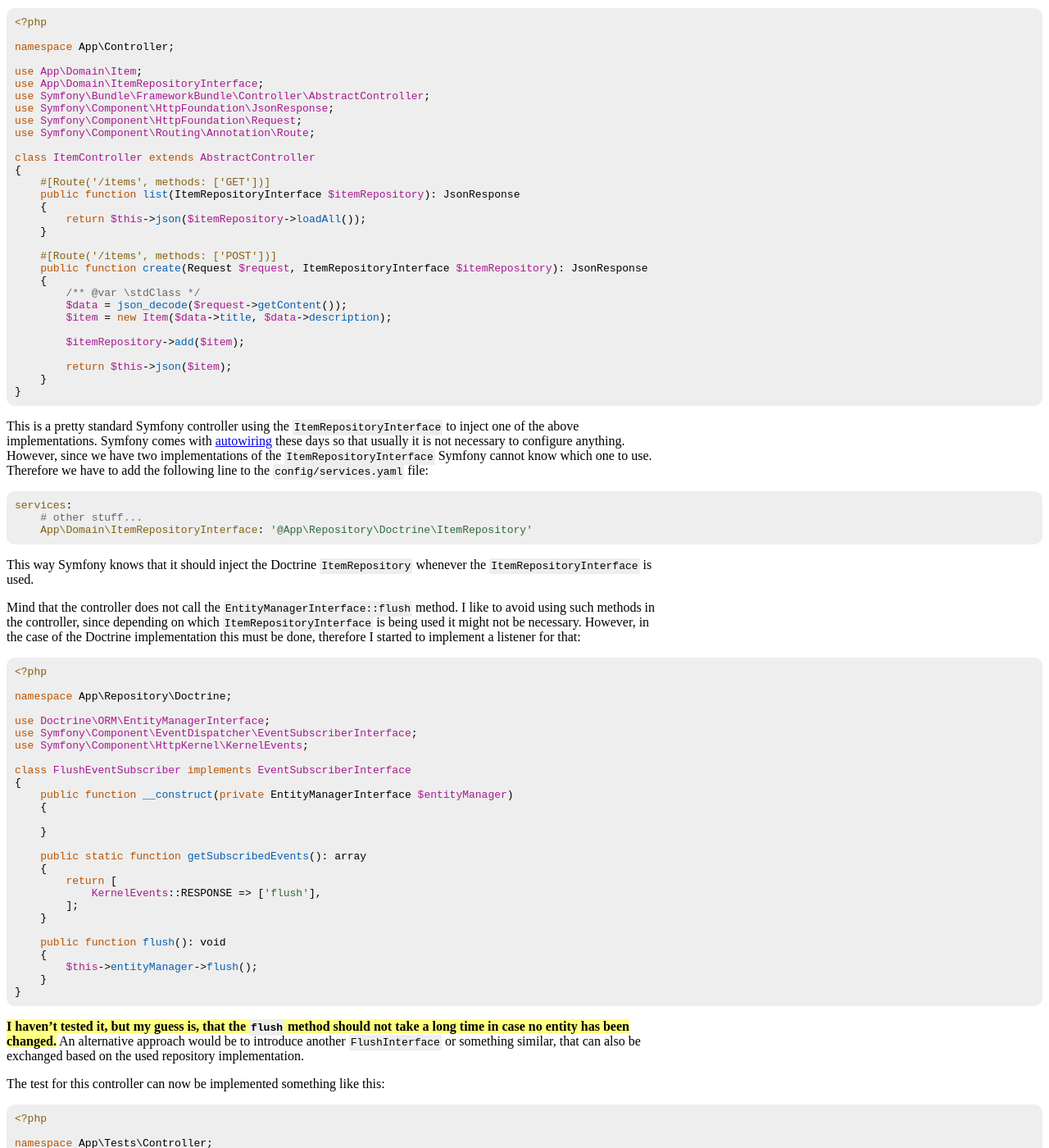
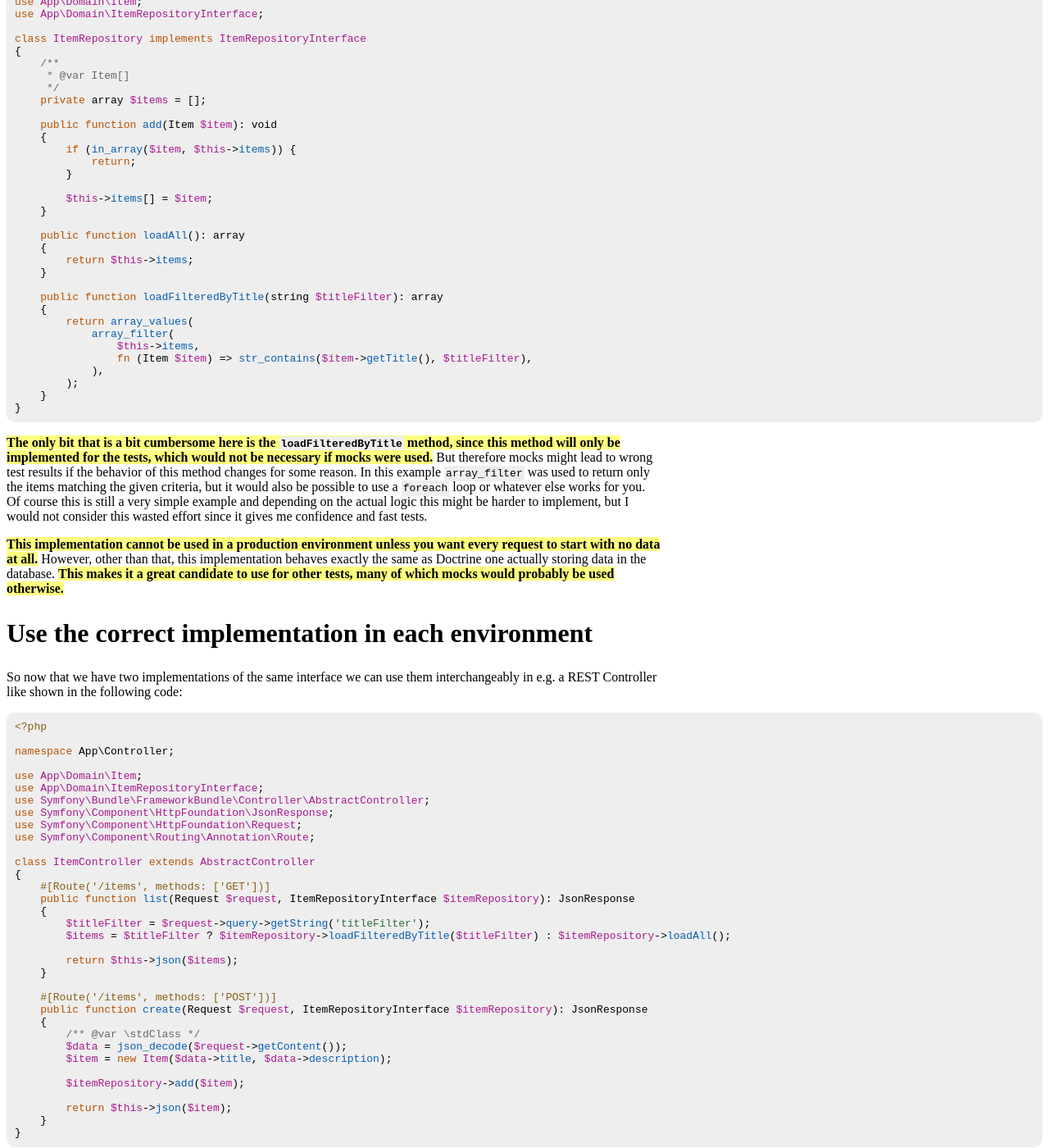
Before and after one commit to danrot/danrot.github.io, a Jekyll site: the page built from _posts/2023-09-22-avoid-mocking-repositories-by-using-in-memory-implementations.md, in a window 1280 px wide and 1400 px high, scrolled down 6015 px. Shown: the whole window at 82% size. Built offline with Jekyll 4.4.1, drawn with Linux system fonts in a browser that asks for light colours; some of the changed text lies outside the part shown.

Commit message:
Add a more complex query example to blog post about mocking repositories (#32)

````diff
--- a/_posts/2023-09-22-avoid-mocking-repositories-by-using-in-memory-implementations.md
+++ b/_posts/2023-09-22-avoid-mocking-repositories-by-using-in-memory-implementations.md
@@ -129,7 +129,13 @@ interface ItemRepositoryInterface
      * @return Item[]
      */
     public function loadAll(): array;
+
+    /**
+     * @return Item[]
+     */
+    public function loadFilteredByTitle(string $titleFilter): array;
 }
+
 ```
 
 **The contract defined in this interface allows the application to not care about which kind of storage is used, and
@@ -142,8 +148,8 @@ case comes in.
 As mentioned previously, the abstract test class is responsible for ensuring that all implementations of the
 `ItemRepositoryInterface` behave in the same way. One characteristic of repositories is that adding the same object
 twice will result in having the object only once in the repository. So let's test that and adding two different objects
-to the repository. Since currently the `ItemRepository` interface only has a method to add an `Item` and load all
-available ones this covers all of its functionality already.
+to the repository as well as filtering items by their title. Since currently the `ItemRepository` interface only has
+three methods this covers all of its functionality already.
 
 ```php
 <?php
@@ -194,6 +200,27 @@ abstract class AbstractItemRepositoryTest extends KernelTestCase
         $this->assertCount(2, $items);
         $this->assertContains($item1, $items);
         $this->assertContains($item2, $items);
+    }
+
+    public function testLoadFilteredByTitle(): void
+    {
+        $itemRepository = $this->createItemRepository();
+
+        $item1 = new Item('Test title 1', 'Test description 1');
+        $item2 = new Item('Title 2', 'Description 2');
+        $item3 = new Item('Test title 3', 'Test description 2');
+
+        $itemRepository->add($item1);
+        $itemRepository->add($item2);
+        $itemRepository->add($item3);
+
+        $this->flush();
+
+        $items = $itemRepository->loadFilteredByTitle('Test title');
+
+        $this->assertCount(2, $items);
+        $this->assertContains($item1, $items);
+        $this->assertContains($item3, $items);
     }
 }
 ```
@@ -295,8 +322,21 @@ class ItemRepository implements ItemRepositoryInterface
             ->getResult()
         ;
     }
+
+    public function loadFilteredByTitle(string $titleFilter): array
+    {
+        /** @var Item[] */
+        return $this->entityManager
+            ->createQueryBuilder()
+            ->from(Item::class, 'i')
+            ->select('i')
+            ->where('i.title LIKE :titleFilter')
+            ->setParameter('titleFilter', $titleFilter . '%')
+            ->getQuery()
+            ->getResult()
+        ;
+    }
 }
-
 ```
 
 The tests for the memory implementation are a bit simpler since there is no dependency like the `EntityManagerInterface`
@@ -357,9 +397,25 @@ class ItemRepository implements ItemRepositoryInterface
     {
         return $this->items;
     }
+
+    public function loadFilteredByTitle(string $titleFilter): array
+    {
+        return array_values(
+            array_filter(
+                $this->items,
+                fn (Item $item) => str_contains($item->getTitle(), $titleFilter),
+            ),
+        );
+    }
 }
+```
 
-```
+**The only bit that is a bit cumbersome here is the `loadFilteredByTitle` method, since this method will only be
+implemented for the tests, which would not be necessary if mocks were used.** But therefore mocks might lead to wrong
+test results if the behavior of this method changes for some reason. In this example `array_filter` was used to return
+only the items matching the given criteria, but it would also be possible to use a `foreach` loop or whatever else works
+for you. Of course this is still a very simple example and depending on the actual logic this might be harder to
+implement, but I would not consider this wasted effort since it gives me confidence and fast tests.
 
 **This implementation cannot be used in a production environment unless you want every request to start with no data at
 all.** However, other than that, this implementation behaves exactly the same as Doctrine one actually storing data in
@@ -386,9 +442,12 @@ use Symfony\Component\Routing\Annotation\Route;
 class ItemController extends AbstractController
 {
     #[Route('/items', methods: ['GET'])]
-    public function list(ItemRepositoryInterface $itemRepository): JsonResponse
+    public function list(Request $request, ItemRepositoryInterface $itemRepository): JsonResponse
     {
-        return $this->json($itemRepository->loadAll());
+        $titleFilter = $request->query->getString('titleFilter');
+        $items = $titleFilter ? $itemRepository->loadFilteredByTitle($titleFilter) : $itemRepository->loadAll();
+
+        return $this->json($items);
     }
 
     #[Route('/items', methods: ['POST'])]
@@ -495,6 +554,31 @@ class ItemControllerTest extends WebTestCase
         $this->assertEquals('Description 2', $responseData[1]->description);
     }
 
+    public function testListWithTitleFilter(): void
+    {
+        $client = static::createClient();
+
+        /** @var ItemRepositoryInterface */
+        $itemRepository = $client->getContainer()->get(ItemRepositoryInterface::class);
+
+        $itemRepository->add(new Item('Test title 1', 'Description 1'));
+        $itemRepository->add(new Item('Title 2', 'Description 2'));
+        $itemRepository->add(new Item('Test title 3', 'Description 3'));
+
+        $client->request('GET', '/items?titleFilter=Test title');
+
+        $responseContent = $client->getResponse()->getContent();
+        $this->assertNotFalse($responseContent);
+        $responseData = json_decode($responseContent);
+
+        $this->assertIsArray($responseData);
+        $this->assertCount(2, $responseData);
+        $this->assertEquals('Test title 1', $responseData[0]->title);
+        $this->assertEquals('Description 1', $responseData[0]->description);
+        $this->assertEquals('Test title 3', $responseData[1]->title);
+        $this->assertEquals('Description 3', $responseData[1]->description);
+    }
+
     public function testCreate(): void
     {
         $client = static::createClient();
@@ -515,10 +599,10 @@ class ItemControllerTest extends WebTestCase
 I will not go into every detail of testing in Symfony (the [Symfony testing
 documentation](https://symfony.com/doc/current/testing.html) already does a decent job at this), instead, I will only
 talk about the highlight: **This test relies on the `ItemRepositoryInterface` instead of the Doctrine one.** It is used
-to setup some data in the `testList` test and also to assert if data was actually stored `testCreate`. If the tests are
-run like this they will not often succeed, since the database is never reset. However, the goal of this blog post is not
-to use databases for this kind of test anyway. Therefore a `config/services_test.yaml` file is created instead, which
-contains the following lines:
+to setup some data in the `testList` and `testListWithTitleFilter` tests and also to assert if data was actually stored
+`testCreate`. If the tests are run like this they will not often succeed, since the database is never reset. However,
+the goal of this blog post is not to use databases for this kind of test anyway. Therefore a `config/services_test.yaml`
+file is created instead, which contains the following lines:
 
 ```yaml
 services:
@@ -541,7 +625,8 @@ this case.
 confidence since the memory implementation should behave very similar to the Doctrine implementation, and there is no
 need to redefine a lot of expectations in many tests as would be the case with mocks.
 
-The only downside I can think of is that in the case of repositories complex queries might be hard to implement using
-just an array, but in my opinion, this is not a real deal breaker.
+**The only downside I can think of is that in the case of repositories complex queries might be hard to implement using
+just an array, but in my opinion, this is not a real deal breaker.** And quite often some calls to array methods like
+`array_filter` already go a long way in this regard.
 
 I encourage you to try this kind of testing in a project and I am sure that you will not regret it!
````
